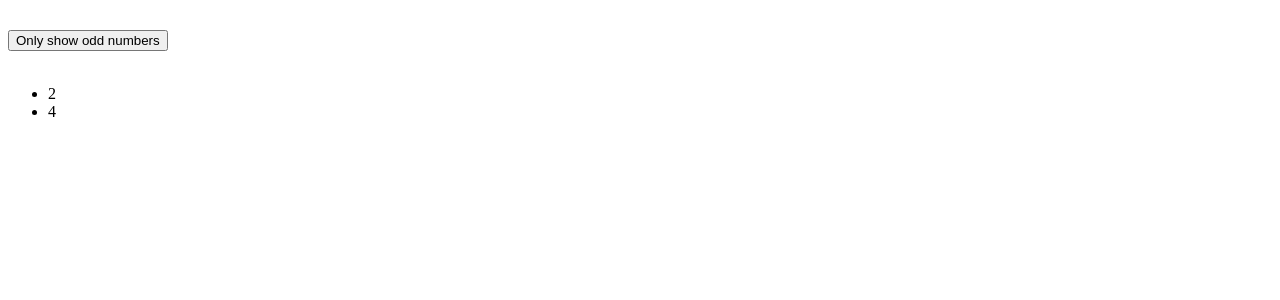
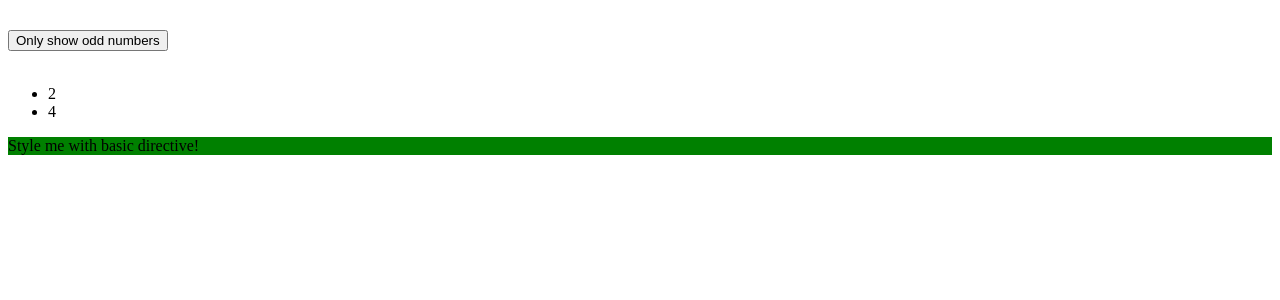
Before and after one commit to ng1v4n85/directives, an Angular app: page / in a window 1280 px wide. Shown: the top 300 px of the page. Built offline with nearby package versions, Linux system fonts and the light colour scheme.

Commit message:
Creating a Basic Attribute Directive

```diff
--- a/src/app/app.component.html
+++ b/src/app/app.component.html
@@ -25,6 +25,7 @@
           </li>
         </div>
       </ul>
+      <p appBasicHighlight>Style me with basic directive!</p>
     </div>
   </div>
 </div>
--- a/src/app/app.module.ts
+++ b/src/app/app.module.ts
@@ -2,10 +2,12 @@ import { NgModule } from '@angular/core';
 import { BrowserModule } from '@angular/platform-browser';
 
 import { AppComponent } from './app.component';
+import { BasicHighlightDirective } from './basic-highlight/basic-highlight.directive';
 
 @NgModule({
   declarations: [
-    AppComponent
+    AppComponent,
+    BasicHighlightDirective
   ],
   imports: [
     BrowserModule
--- /dev/null
+++ b/src/app/basic-highlight/basic-highlight.directive.ts
@@ -0,0 +1,13 @@
+import {  Directive, ElementRef, OnInit } from '@angular/core';
+
+@Directive({
+    selector: '[appBasicHighlight]'
+})
+export class BasicHighlightDirective implements OnInit{
+    constructor(private elementRef: ElementRef) {
+    }
+
+    ngOnInit(): void {
+        this.elementRef.nativeElement.style.backgroundColor = 'green';
+    }
+}
```
